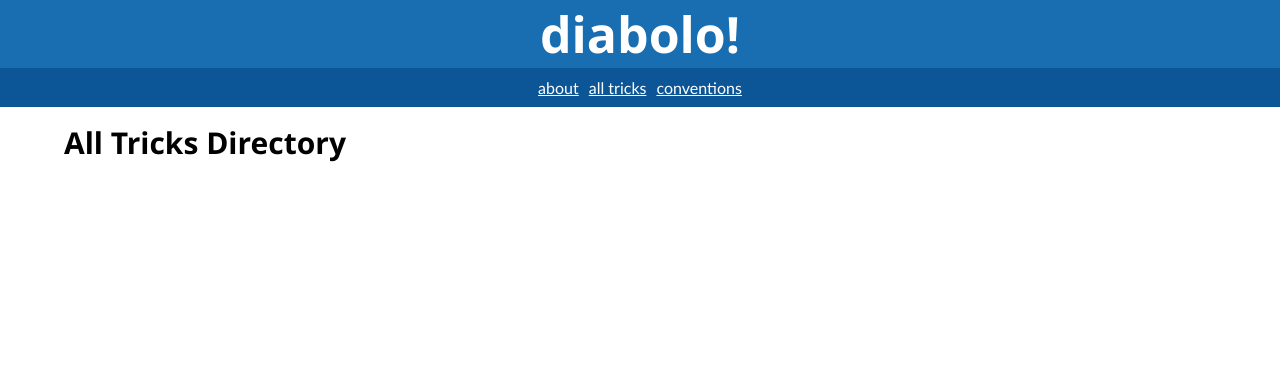
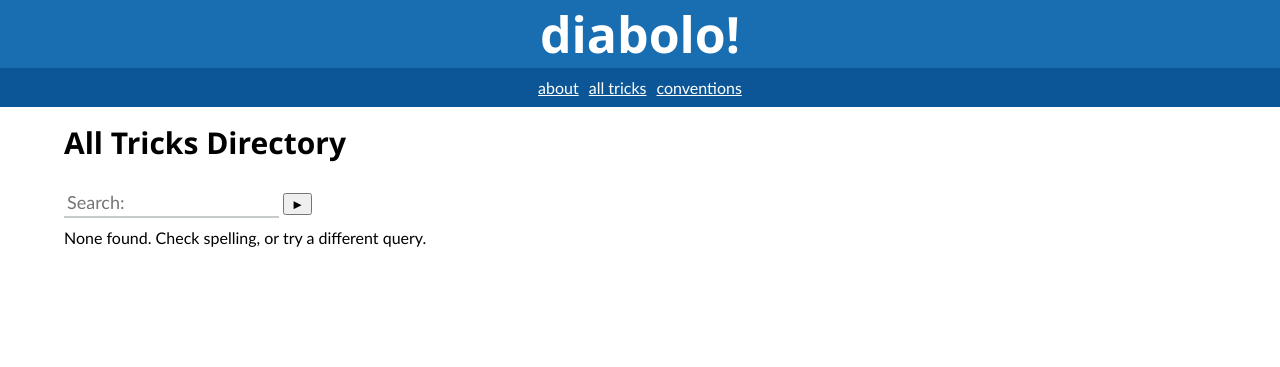
Before and after one commit to apeartist/diabolowiki, a Django app: page /tricks/all in a window 1280 px wide. Shown: the top 367 px of the page. Run offline with Django 5.2, Linux system fonts and the light colour scheme; data that the repository does not hold is empty.

Commit message:
styling, begin edit trick forms

```diff
--- a/diabolowiki/static/css/style.css
+++ b/diabolowiki/static/css/style.css
@@ -7,6 +7,10 @@
     --bg-5: #0c5697;
     --bg-accent-1: #ffc362;
     --bg-muted-1: #c5cbcb;
+
+    --text-main: #000;
+    --text-link: #2e2eb3;
+    --text-link-visited: #641fa0;
 }
 
 * {
@@ -66,7 +70,7 @@ div.right {
 }
 
 div.section {
-    padding: 20px 10px;
+    padding: 20px 15px;
 }
 
 .bg-1 {
@@ -81,3 +85,30 @@ div.section {
     font-size: 30px;
     margin: 15px 0px;
 }
+
+.iconlink {
+    color:var(--text-main)
+}
+
+.iconlink:hover {
+    color:var(--text-link)
+}
+
+/* SPECIFIC ITEMS */
+
+.searchbar {
+    padding: 10px 0px;
+}
+
+.searchbar input[type=text] {
+    border-radius:0;
+    border: none;
+    border-bottom: 2px solid var(--bg-muted-1);
+    font-size: 18px;
+    padding: 3px;
+}
+
+.searchbar input[type=text]:focus {
+    background-color: var(--bg-muted-1);
+    outline:none;
+}
--- a/diabolowiki/static/css/tricks.css
+++ b/diabolowiki/static/css/tricks.css
@@ -1,3 +1,5 @@
+/* Trick descriptions */
+
 .simpledescription {
     margin: 20px;
 }
@@ -30,3 +32,25 @@
 .instruction {
     margin: 10px;
 }
+
+.tricklink {
+    color: var(--text-main);
+    text-decoration: none;
+}
+
+.tricklink:hover {
+    color: var(--text-link);
+    text-decoration:underline;
+}
+
+.tricklink:visited {
+    color: var(--text-link-visited)
+}
+
+/* edit trick form */
+
+.edittrick-form {
+    display:flex;
+    flex-direction:column;
+    gap:15px;
+}
--- a/diabolowiki/templates/base.html
+++ b/diabolowiki/templates/base.html
@@ -6,7 +6,8 @@
     <meta name="viewport" content="width=device-width, initial-scale=1.0">
     <title>Document</title>
     <link rel="stylesheet" href="{% static 'css/style.css' %}">
-    {% block style %}{% endblock style%}
+    <link rel="stylesheet" href="https://cdnjs.cloudflare.com/ajax/libs/font-awesome/4.7.0/css/font-awesome.min.css">
+    {% block style %}{% endblock style %}
 </head>
 <body>
 
@@ -17,5 +18,8 @@
             N/A
         {% endblock content %}
     </main>
+
+    {% block script %}{% endblock script %}
+
 </body>
 </html>
--- a/diabolowiki/templates/tricks/alltricks.html
+++ b/diabolowiki/templates/tricks/alltricks.html
@@ -9,11 +9,19 @@
 
 <h1 class="title">All Tricks Directory</h1>
 
+<form class="searchbar" method="GET">
+    <input name="search" type="text" placeholder="Search:">
+    <button type="submit">&#9658;</button>
+</form>
+
+
 {% for trick in tricks %}
     <div class="section {% cycle 'bg-1' 'bg-2' %}">
-        <h2><a href="{% url 'tricks:tricks-page' trick.slug%}">{{trick.name|title}}</a></h2>
+        <h2><a href="{% url 'tricks:tricks-page' trick.slug%}" class="tricklink">{{trick.name|title}}</a></h2>
         {% include "tricks/tricksimple.html" %}
     </div>
+{% empty %}
+<p>None found. Check spelling, or try a different query. </p>
 {% endfor %}
 
 
--- a/diabolowiki/templates/tricks/trickbase.html
+++ b/diabolowiki/templates/tricks/trickbase.html
@@ -7,7 +7,10 @@
 
 {% block content %}
 
-    <h1 class="title"> <a href="{% url 'tricks:tricks-page' trick.slug%}">{{trick.name|title}}</a> </h1>
+    <h1 class="title">
+        <a href="{% url 'tricks:tricks-page' trick.slug %}" class="tricklink">{{trick.name|title}}</a>
+        <a href="{% url 'tricks:tricks-edit' trick.slug %}" class="iconlink"><i class="fa fa-pencil-square-o"></i></a>
+    </h1>
 
     <div class="simpledescription">
         {% include "tricks/tricksimple.html" %}
--- a/diabolowiki/tricks/views.py
+++ b/diabolowiki/tricks/views.py
@@ -5,6 +5,9 @@ from .models import Trick
 
 def alltricks(request):
     tricks = Trick.objects.all()
+    if request.GET:
+        query = request.GET.get('search')
+        tricks = Trick.objects.filter(name__icontains=query)
     context = {
         'tricks':tricks
     }
```
Also changed, not shown: diabolowiki/templates/tricks/edittrick.html (+13 -4 lines), diabolowiki/templates/tricks/tricksimple.html (+9 -0 lines), diabolowiki/static/js/formanimation.js (added).
